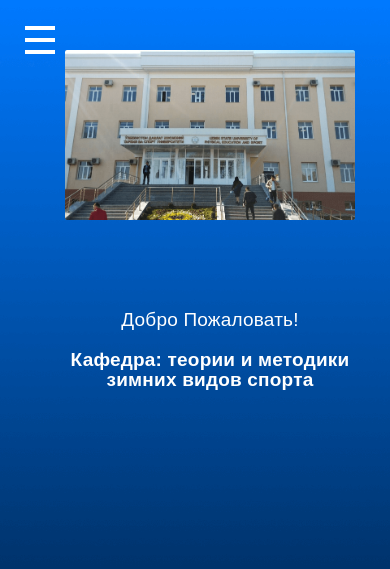
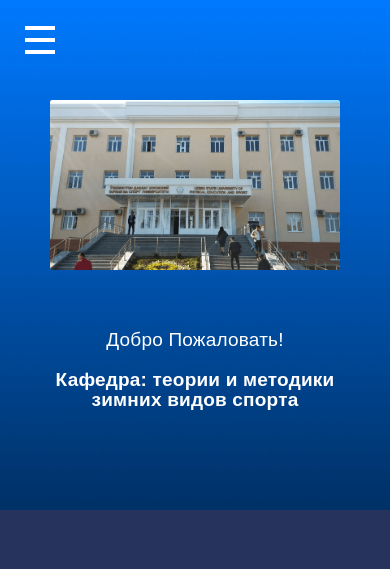
Before and after one commit to Number1ava/University1, a website: page app/index.html in a window 390 px wide. Shown: the top 569 px of the page. Drawn offline with Linux system fonts and the light colour scheme.

Commit message:
fix responsive bugs

```diff
--- a/app/index.html
+++ b/app/index.html
@@ -102,7 +102,7 @@
             <div class="response__list-item dropdown">
               <li class="menu__list-item menu__list-link menu__item-arrow text-white lng2-navElem5"
                 id="dropdownMenuButton2" data-bs-toggle="dropdown" aria-expanded="false">
-                Библеотека
+                Библиотека
               </li>
               <ul class="dropdown-menu dropdown-menu-dark" aria-labelledby="dropdownMenuButton2">
                 <li><a class="dropdown-item active lng2-Three_DropdownElem1" href="#">Фото и Видео</a></li>
--- a/app/scss/_media.scss
+++ b/app/scss/_media.scss
@@ -108,6 +108,7 @@
     }
     .response__lang {
       margin: 0 auto;
+      padding-bottom: 30px;
     }
     &-active .response__menu {
       left: 0;
@@ -146,7 +147,6 @@
         position: static;
         width: 640px;
         z-index: 1;
-        margin-left: 20px;
       }
     }
   }
@@ -240,7 +240,6 @@
       &-figure {
         width: 560px;
         height: 370px;
-        margin-left: 30px;
       }
     }
   }
@@ -337,12 +336,10 @@
       &-subtitle {
         font-size: 26px;
         width: 380px;
-        margin-left: 30px;
       }
       &-figure {
         width: 410px;
         height: 280px;
-        margin-left: 30px;
       }
     }
   }
@@ -374,18 +371,15 @@
   .header {
     &__main {
       &-suptitle {
-        margin-left: 30px;
         font-size: 20px;
       }
       &-subtitle {
         font-size: 24px;
-        margin-left: 30px;
         width: 360px;
       }
       &-figure {
         width: 380px;
         height: 250px;
-        margin-left: 30px;
       }
     }
   }
@@ -413,8 +407,7 @@
       margin-top: 70px;
       &-subtitle {
         font-size: 22px;
-        margin-left: 30px;
-        line-height: 18px;
+        line-height: 30px;
         width: 325px;
         margin-bottom: 120px;
       }
@@ -441,9 +434,10 @@
 @media (max-width: 400px) {
   .header {
     padding-bottom: 0px;
+    min-height: 80vh;
     &__main {
       flex-direction: column-reverse;
-      margin-top: 50px;
+      margin-top: 100px;
       &-suptitle {
         font-size: 19px;
       }
@@ -451,11 +445,12 @@
         font-size: 19px;
         line-height: 20px;
         width: 280px;
+        margin-bottom: 20px;
       }
       &-figure {
         width: 290px;
         height: 170px;
-        margin-bottom: 80px;
+        margin-bottom: 50px;
       }
     }
   }
```
Also changed, not shown: app/css/style.min.css.
